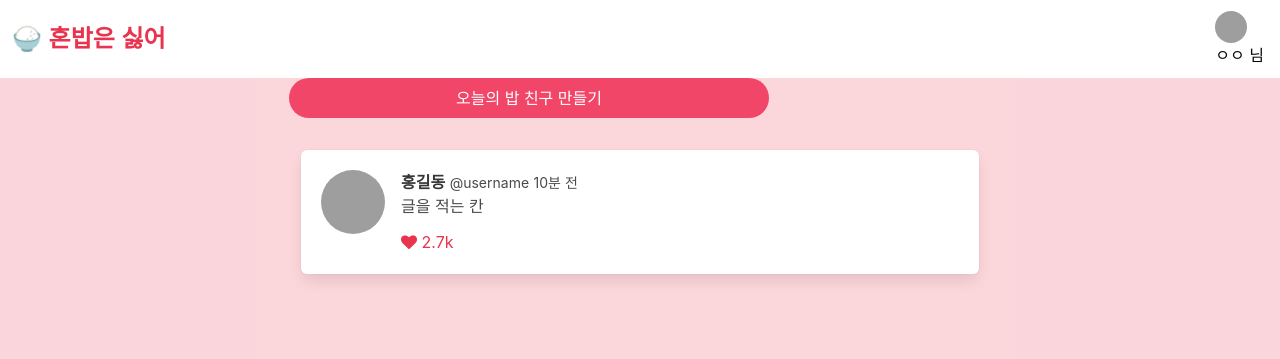
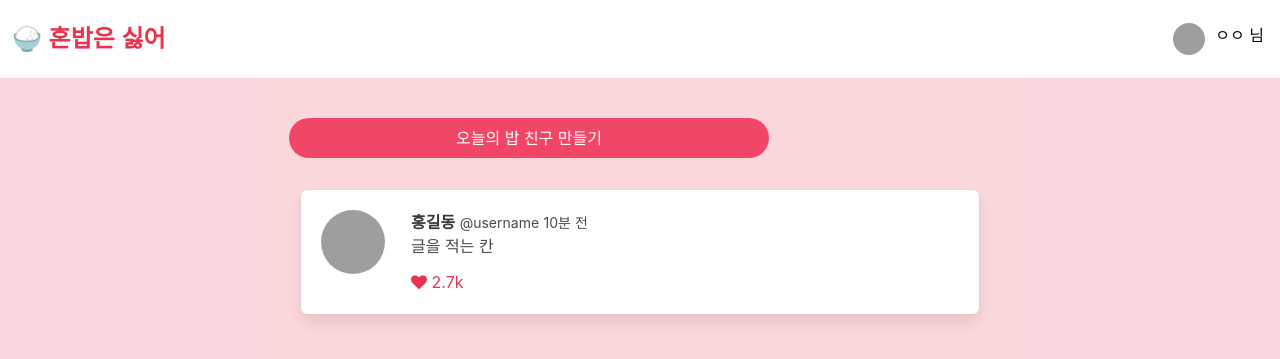
Before and after one commit to Luwin-Seo/No-Honbop, a Flask app: template templates/index.html in a window 1280 px wide. Shown: the top 359 px of the page. Run offline with Flask 2, Linux system fonts and the light colour scheme; the template is opened without the code that fills it, so the values that code supplies are empty; grey boxes are pictures that could not be loaded.

Commit message:
수정 - 포스팅 버튼 이동

```diff
--- a/static/mystyle.css
+++ b/static/mystyle.css
@@ -90,3 +90,15 @@ input::-webkit-calendar-picker-indicator {
     border: 1px solid black;
     box-shadow: 0px 0px 3px 0px gray;
 }
+
+.media-content > .field > .control > button {
+    margin-top: 50px;
+}
+
+.media-left {
+    display: flex;
+    flex-direction: row;
+}
+
+.media-left > .image {
+    margin-right: 10px;
```
